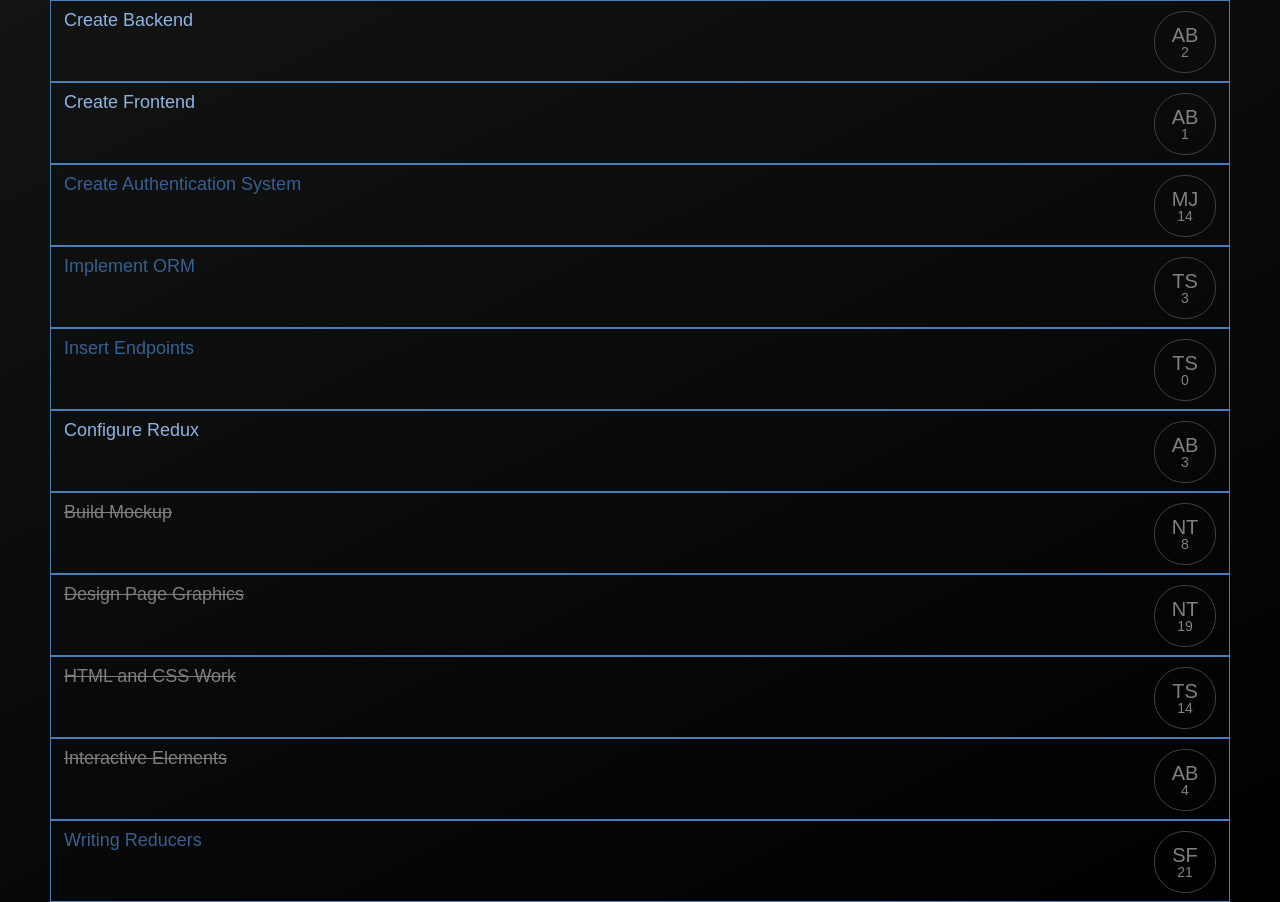
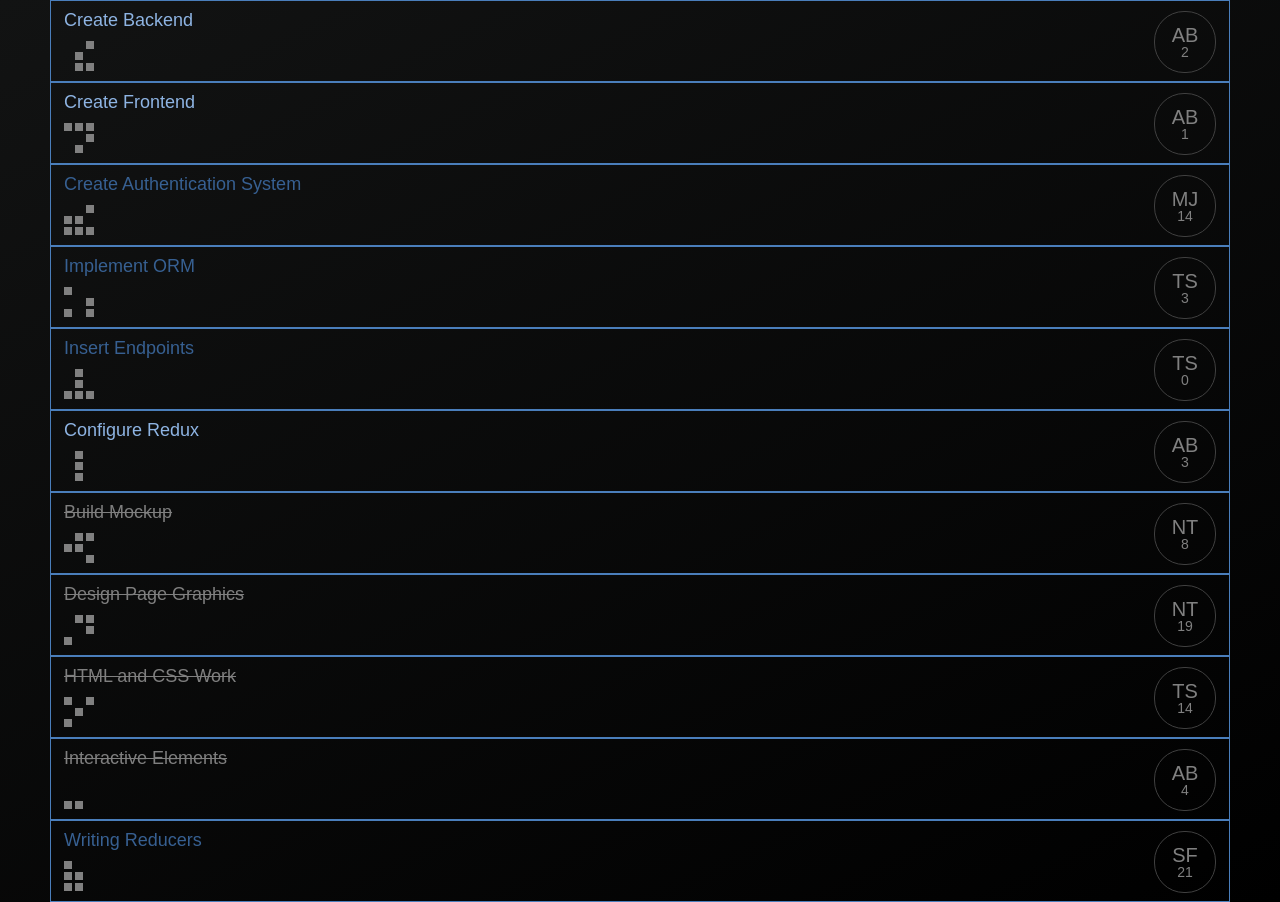
Before and after one commit to austinba/tasker-client-3, a React app: page / in a window 1280 px wide. Built offline with nearby package versions, Linux system fonts and the light colour scheme.

Commit message:
added TaskIcon component

```diff
--- a/src/components/Task.js
+++ b/src/components/Task.js
@@ -1,5 +1,6 @@
 import React from 'react';
 import '../styles/tasks.css'
+import TaskIcon from './TaskIcon';
 
 function Task(props) {
   const { title, assignedTo, workingOnToday, hoursWorked,
@@ -12,6 +13,7 @@
 
   return (
     <div className={containerClasses.join(' ')}>
+      <TaskIcon iconFormat={iconFormat} />
       <div className="task-title">{title}</div>
       <div className="assignment" data-working-on={workingOnToday}>
         <div className="assigned-to">{assignedTo}</div>
--- /dev/null
+++ b/src/components/TaskIcon.js
@@ -0,0 +1,25 @@
+import React from 'react';
+
+const rectStyle = {fill: 'grey', stroke: 'none'};
+
+function TaskIcon({iconFormat}) {
+  // in the rare case all the squares are invisible, make them all visible instead
+  if(iconFormat.reduce( (memo, val) => memo+val, 0) === 0) {
+    iconFormat = iconFormat.map( () => true );
+  }
+  const rectangles = iconFormat.map((visible, index) => {
+    if(!visible) return;
+    const x = (index % 3) * 11;
+    const y = Math.floor(index / 3) * 11;
+    return (
+      <rect x={x}  y={y}  width="8" height="8" style={rectStyle} />
+    );
+  });
+  return (
+    <svg width="30" height="30" className="task-icon">
+      {rectangles}
+    </svg>
+  );
+}
+
+export default TaskIcon;
--- a/src/styles/tasks.css
+++ b/src/styles/tasks.css
@@ -39,3 +39,8 @@
 .hours-worked {
   font-size: 14px;
 }
+.task-icon {
+  position: absolute;
+  left: 13px;
+  bottom: 10px;
+}
```
